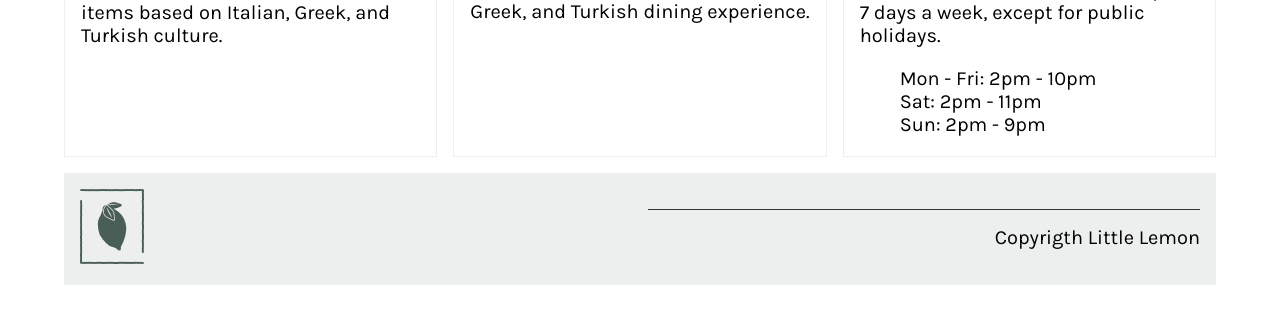
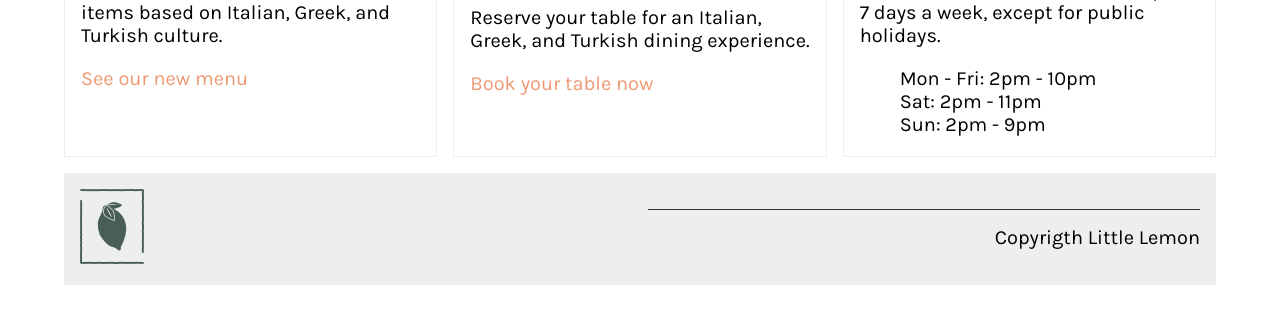
Before and after one commit to rctn-dev/django-fullstack, a Django app: page / in a window 1280 px wide. Shown: the part 847-1180 px from the top of the page. Run offline with Django 4.2, Linux system fonts and the light colour scheme; some web fonts are replaced.

Commit message:
anchors in menu page fixed

```diff
--- a/restaurantApp/templates/index.html
+++ b/restaurantApp/templates/index.html
@@ -8,7 +8,7 @@
       <p>
         30% Off This Weekend
       </p>
-      <a href="#" class="cta"> Book now </a>
+      <a href="{% url 'book' %}" class="cta"> Book now </a>
     </article>
   </section>
   <section>
@@ -19,9 +19,7 @@
         Our menu consists of 12-15 seasonal items based on Italian, Greek, and Turkish culture.
       </p>
       <p>
-        {%comment %}
         <a href="{% url 'menu' %}">See our new menu</a>
-        {%endcomment %}
       </p>
     </article>
     <article>
@@ -31,9 +29,7 @@
         Reserve your table for an Italian, Greek, and Turkish dining experience.
       </p>
       <p>
-        {%comment %}
         <a href="{% url 'book' %}">Book your table now</a>
-        {%endcomment %}
       </p>
     </article>
     <article>
```
Also changed, not shown: restaurantApp/static/img/Grilled fish B.jpg (deleted), restaurantApp/static/img/Grilled fish C.jpg (deleted), restaurantApp/static/img/Mario and Adrian b.jpg (deleted), restaurantApp/static/img/lemon dessert B.jpg (deleted), restaurantApp/static/img/menu_items/Grill chicken.jpg (renamed from restaurantApp/static/img/Grill B.jpg), restaurantApp/static/img/menu_items/Lemon dessert.jpg, restaurantApp/static/img/menu_items/Pasta.jpg (renamed from restaurantApp/static/img/pasta.jpg), restaurantApp/static/img/menu_items/Salad.jpg (renamed from restaurantApp/static/img/salad.jpg), restaurantApp/static/img/restaurant chef C.jpg (deleted), restaurantApp/static/img/restaurant food B.jpg (deleted), restaurantApp/static/img/restaurant food.jpg (deleted), restaurantApp/static/img/restaurant inside alternative.jpg (deleted).
